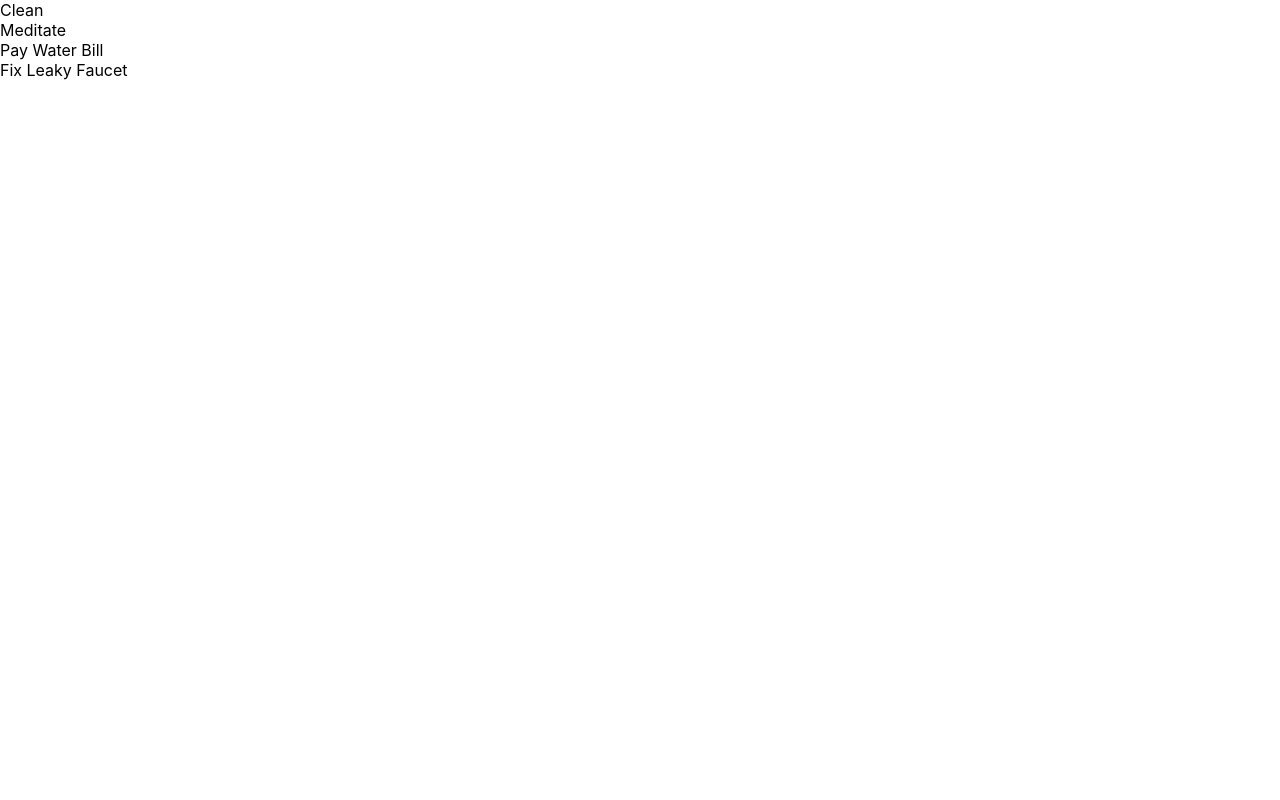
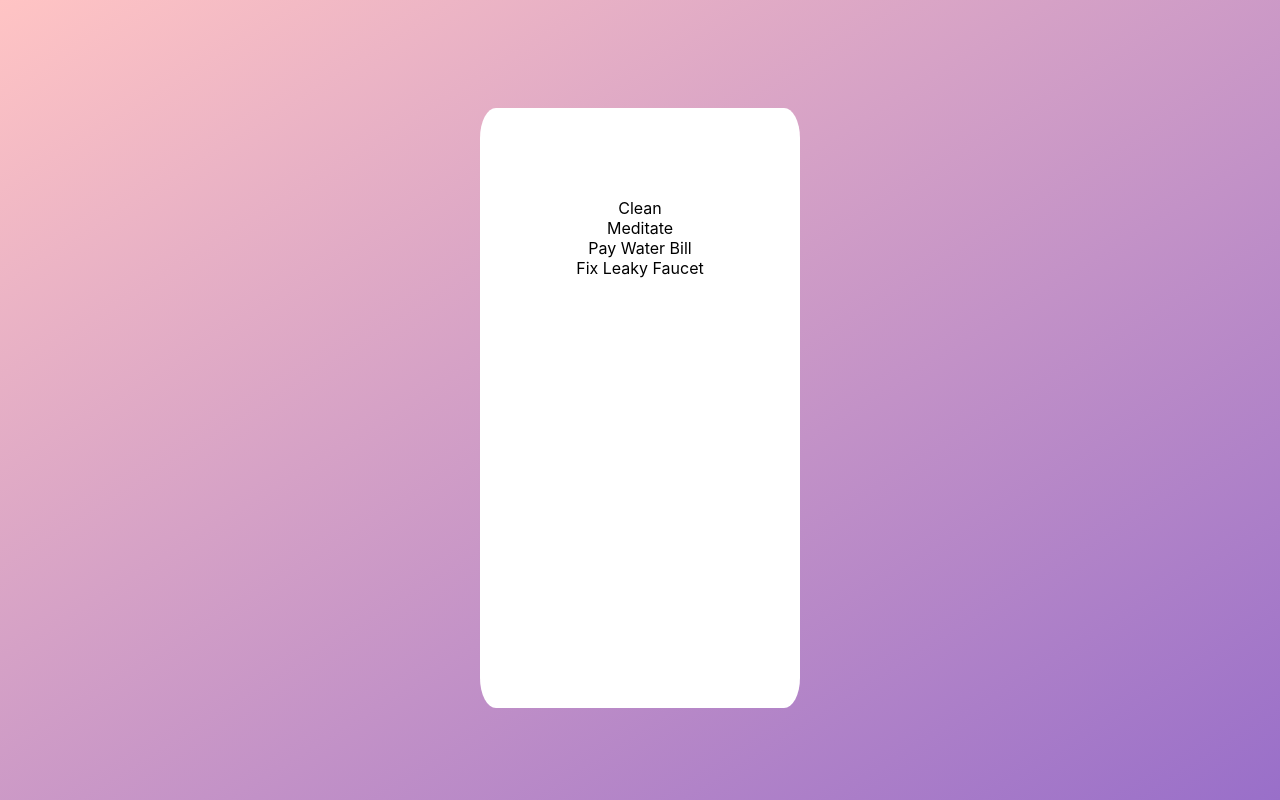
Before and after one commit to buckleyderekp/ToDoApp, a React (Create React App) app: page / in a window 1280 px wide. Built offline with nearby package versions, Linux system fonts and the light colour scheme.

Commit message:
added styling to major components

```diff
--- a/src/App.js
+++ b/src/App.js
@@ -3,6 +3,7 @@ import { Route, Routes } from "react-router-dom";
 import  TodoDashboard  from "./todoDashboard";
 import { Provider } from "react-redux";
 import store from './store';
+import "./App.scss"
 
 //this component manages the routing for the app. MVP will consist of the main dashboard but is intended to be built out
 //to include other routes like /login /register /settings
--- a/src/App.css
+++ b/src/App.scss
@@ -1,5 +1,11 @@
 .App {
   text-align: center;
+  background: linear-gradient(to bottom right, #ffc4c4, #996fc9);
+  position: absolute;
+  top: 0px;
+  right: 0px;
+  bottom: 0px;
+  left: 0px;
 }
 
 .App-logo {
--- /dev/null
+++ b/src/header.js
@@ -0,0 +1,13 @@
+import React from "react";
+import "./header.scss";
+
+const Header = () =>{
+    return(
+        <div className="header">
+        <div className="header_tab"></div>
+        <div className="header_tab"></div>
+        </div>
+    )
+}
+
+export default Header
--- /dev/null
+++ b/src/header.scss
@@ -0,0 +1,7 @@
+.header{
+    height: 15%;
+}
+.header_tab{
+    height: 100%;
+    width: 50%;
+}
--- a/src/todoDashboard.js
+++ b/src/todoDashboard.js
@@ -1,22 +1,27 @@
 
 import React, { useEffect, useState } from "react";
 import store from "./store";
-import  { connect, useSelector, useDispatch } from "react-redux";
+import { connect, useSelector, useDispatch } from "react-redux";
 import * as actions from "./actionCreater";
 import { actionTypes } from "./actionTypes";
 import { TaskList } from "./components/tasks/taskList";
+import "./todoDashboard.scss"
+import Header from "./header";
 
 
 //this component will hold the lists of tasks. Both lists of tasks will be displayed by the same component but the props past to the list component will
 //change based on the selection of the user. The active list will be managed in this component with useState
 const TodoDashboard = props => {
-    const tasks = useSelector( state => state.tasks.tasks)
+    const tasks = useSelector(state => state.tasks.tasks)
     const dispatch = useDispatch();
     const [activeList, setActiveList] = useState("incomplete")
     console.log(tasks)
     return (
         <>
-            <TaskList tasks={tasks} />
+            <div className="task_container">
+                <Header/>
+                <TaskList tasks={tasks} />
+            </div>
             {/* <button onClick={()=> store.dispatch(actions.login())} >Log Out</button> */}
         </>
     )
--- /dev/null
+++ b/src/todoDashboard.scss
@@ -0,0 +1,9 @@
+.task_container{
+    background-color: white;
+    width: 25%;
+    height: 75%;
+    border-radius: 5%;
+    margin: auto;
+    top: 30%;
+    transform: translate(0, 18%);
+}
```
